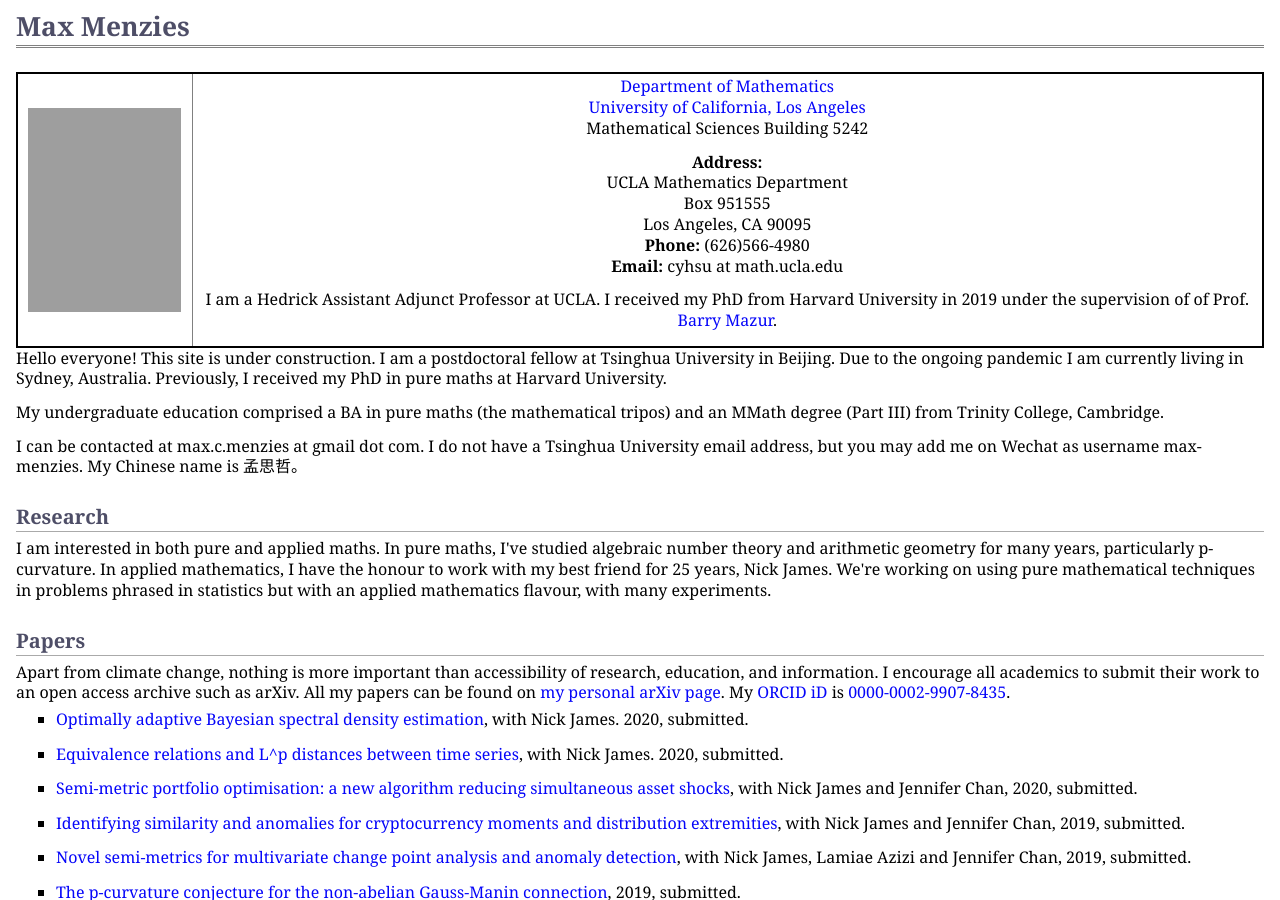
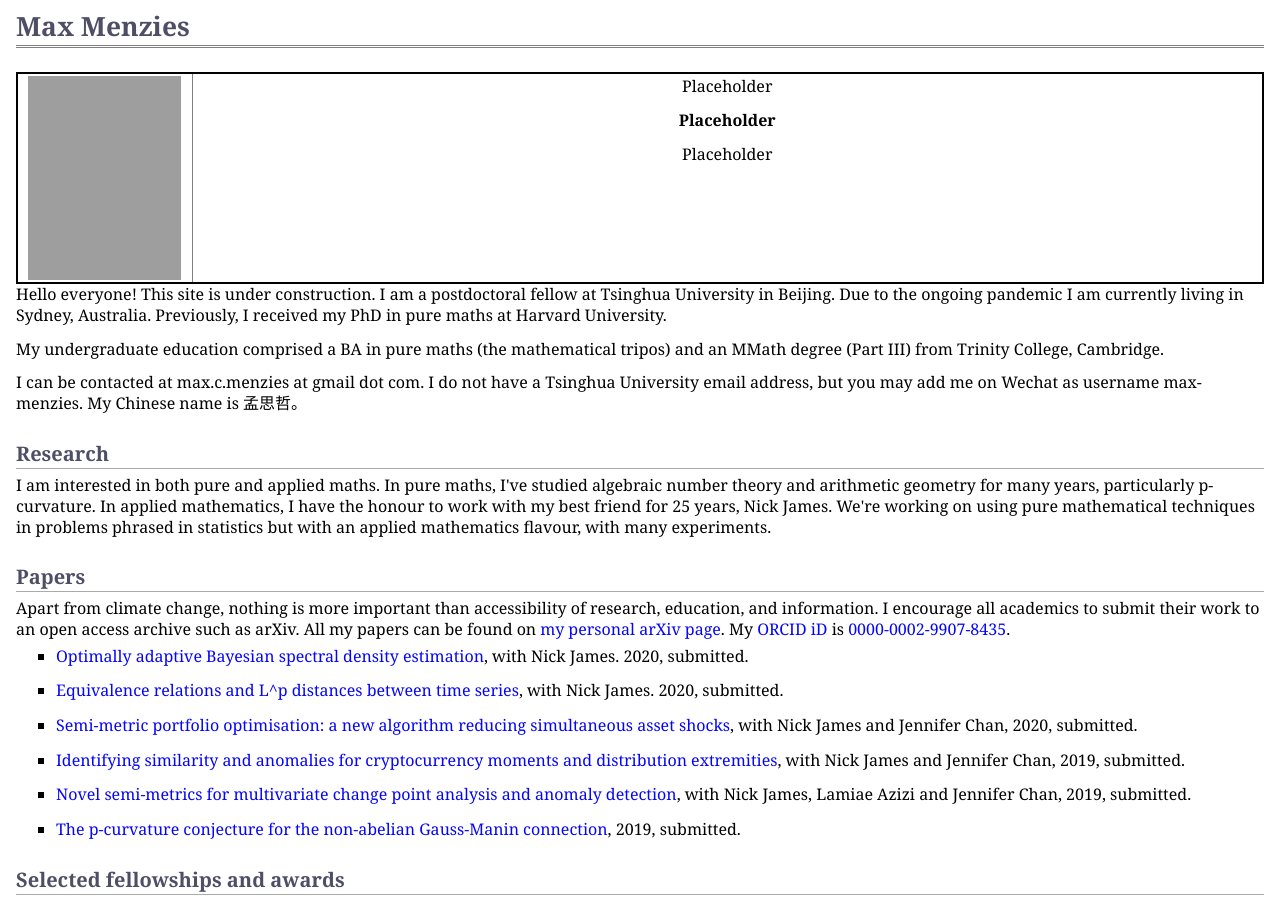
Before and after one commit to MaxMenzies/maxmenzies.com, a Jekyll site: the page index.html, which Jekyll copies as it is, in a window 1280 px wide and 900 px high. Built offline with Jekyll 4.4.1, drawn with Linux system fonts in a browser that asks for light colours; grey boxes are pictures that could not be loaded.

Commit message:
Update index.html

```diff
--- a/index.html
+++ b/index.html
@@ -21,33 +21,14 @@
   </td>
   <td style="vertical-align:text-top;">
     <p>
-    <a href="http://www.math.ucla.edu">
-     Department of Mathematics</a>
-    <br>
-    <a href="http://ucla.edu">
-      University of California, Los Angeles</a>
-    <br>
-    Mathematical Sciences Building 5242
+    Placeholder
     </p>
-
     <p>
-     <b>Address:</b><br>
-    UCLA Mathematics Department
-    <br>
-    Box 951555
-    <br>
-    Los Angeles, CA 90095
-    <br>
-    <b>Phone:</b> (626)566-4980
-    <br>
-    <b>Email:</b> cyhsu at math.ucla.edu
+     <b>Placeholder</b>
    </p>
 
     <p>
-     I am a Hedrick Assistant Adjunct Professor at UCLA.
-     I received my PhD from Harvard University in 2019 under the supervision of of Prof.
-     <a href="http://www.math.harvard.edu/~mazur">Barry Mazur</a>.
-
+    Placeholder
     </p>
 
   </td>
```
